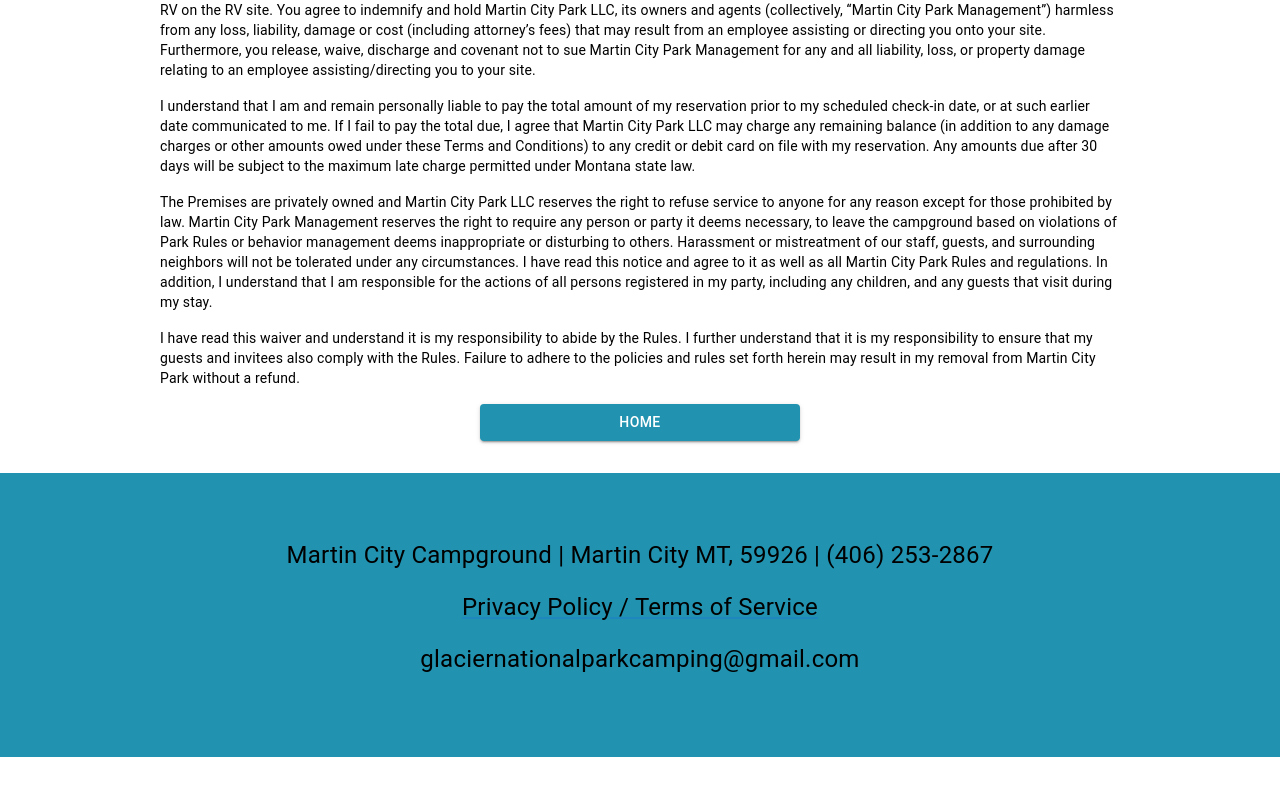
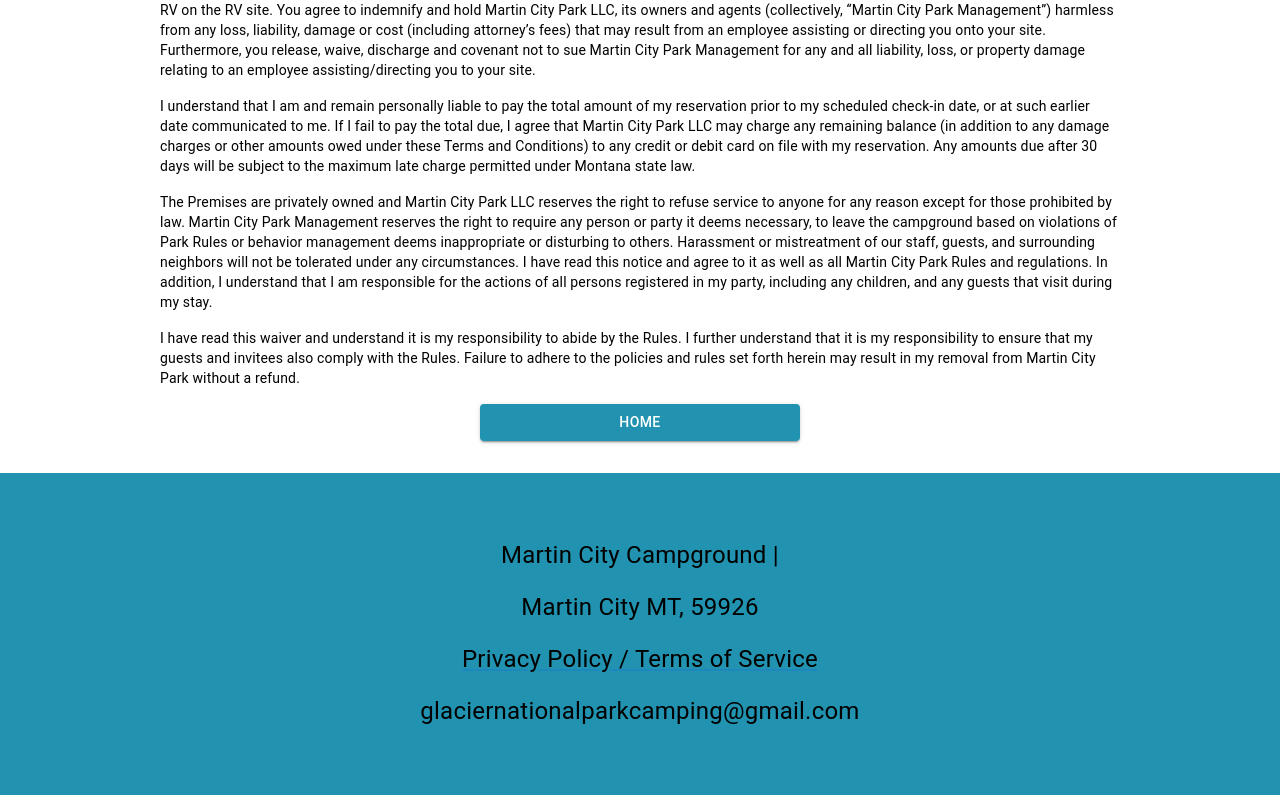
Before and after one commit to SABaltz/martin-city, a React (Create React App) app: page /terms in a window 1280 px wide. Shown: the part 1594-2389 px from the top of the page. Before the commit the page ends 2351 px from the top, so only its background shows below. Built offline with nearby package versions, Linux system fonts and the light colour scheme.

Commit message:
Update footer size

```diff
--- a/src/components/footer/Footer.jsx
+++ b/src/components/footer/Footer.jsx
@@ -12,9 +12,10 @@
         }}
     >
         <Stack sx={{margin: '4rem 4rem', ...centerVertHoriz}}>
-            <Typography sx={{fontSize: '1.5rem', paddingBottom: '1rem'}}>Martin City Campground | Martin City MT, 59926
-                | (406)
-                253-2867</Typography>
+            <Typography sx={{fontSize: '1.5rem', paddingBottom: '1rem'}}>Martin City Campground |
+            </Typography>
+            <Typography sx={{fontSize: '1.5rem', paddingBottom: '1rem'}}>Martin City MT, 59926</Typography>
+            <Typography/>
             <Typography sx={{fontSize: '1.5rem', paddingBottom: '1rem'}}> <Link sx={{color: 'black'}} href={"/terms"}>Privacy
                 Policy / Terms of
                 Service</Link> </Typography>
--- a/src/components/pre-nav/PreNav.jsx
+++ b/src/components/pre-nav/PreNav.jsx
@@ -55,14 +55,14 @@
                     {/*        glaciernationalparkcamping@gmail.com*/}
                     {/*    </Typography>*/}
                     {/*</Grid>*/}
-                    <Grid item xs={12} sm={4} md={4} lg={2}>
+                    <Grid item xs={12} sm={4} md={4} lg={2} sx={{marginTop: isMobile ? '' : '1rem',}}>
                         <Typography onClick={handleDirectionsClick} sx={{...centerVertHoriz, cursor: 'pointer'}}>
                             <DirectionsIcon sx={{paddingRight: '.5rem'}}/>
                             Directions
                         </Typography>
                     </Grid>
-                    <Grid item xs={12} sm={4} md={4} lg={2}>
-                        <Typography>
+                    <Grid item xs={12} sm={4} md={4} lg={2} sx={{marginTop: isMobile ? '' : '1rem',}}>
+                        <Typography >
                             <Link href="/terms"
                                   sx={{...centerVertHoriz, cursor: 'pointer', color: 'white'}}>
                                 <Gavel/>
```
